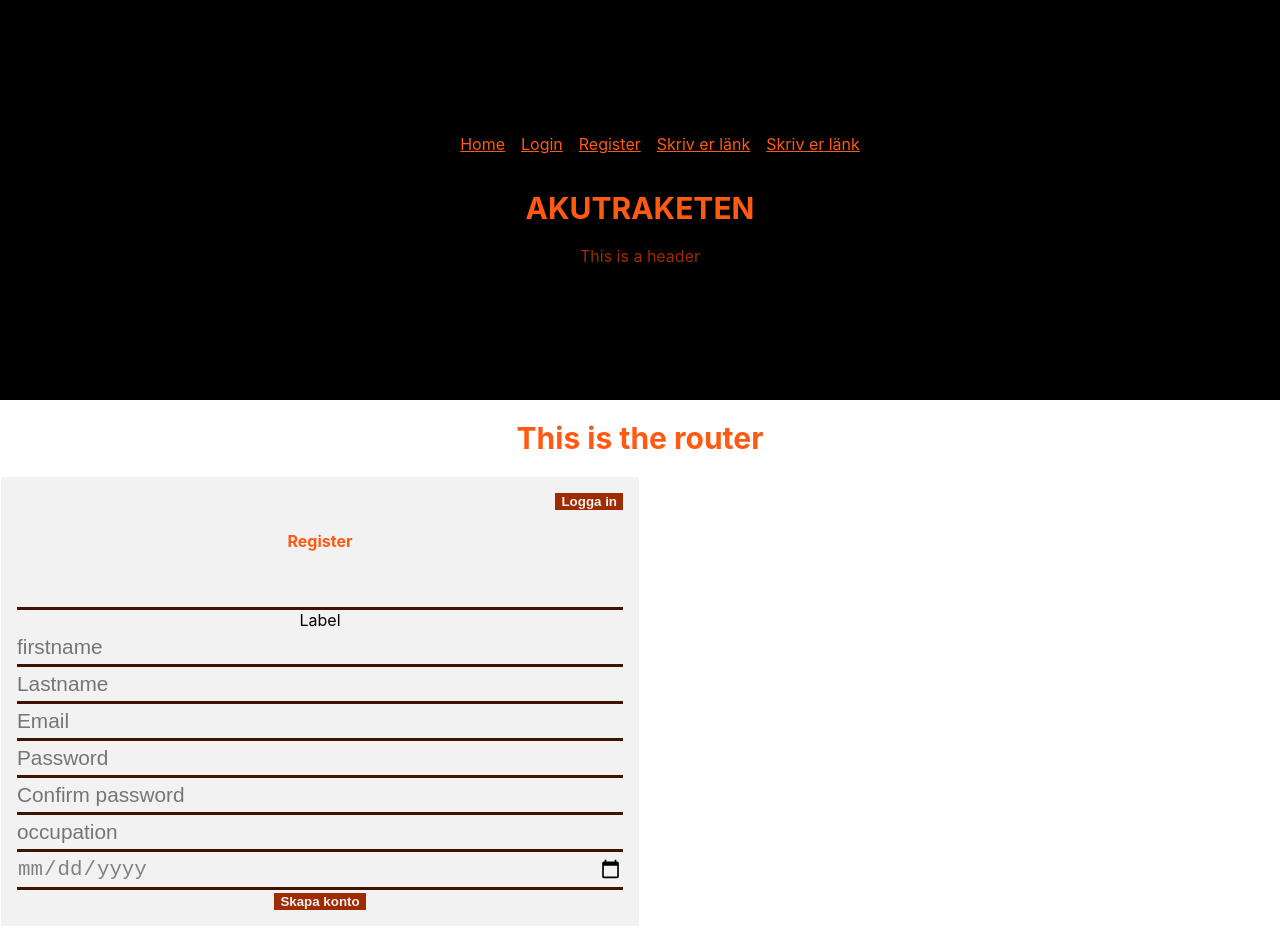
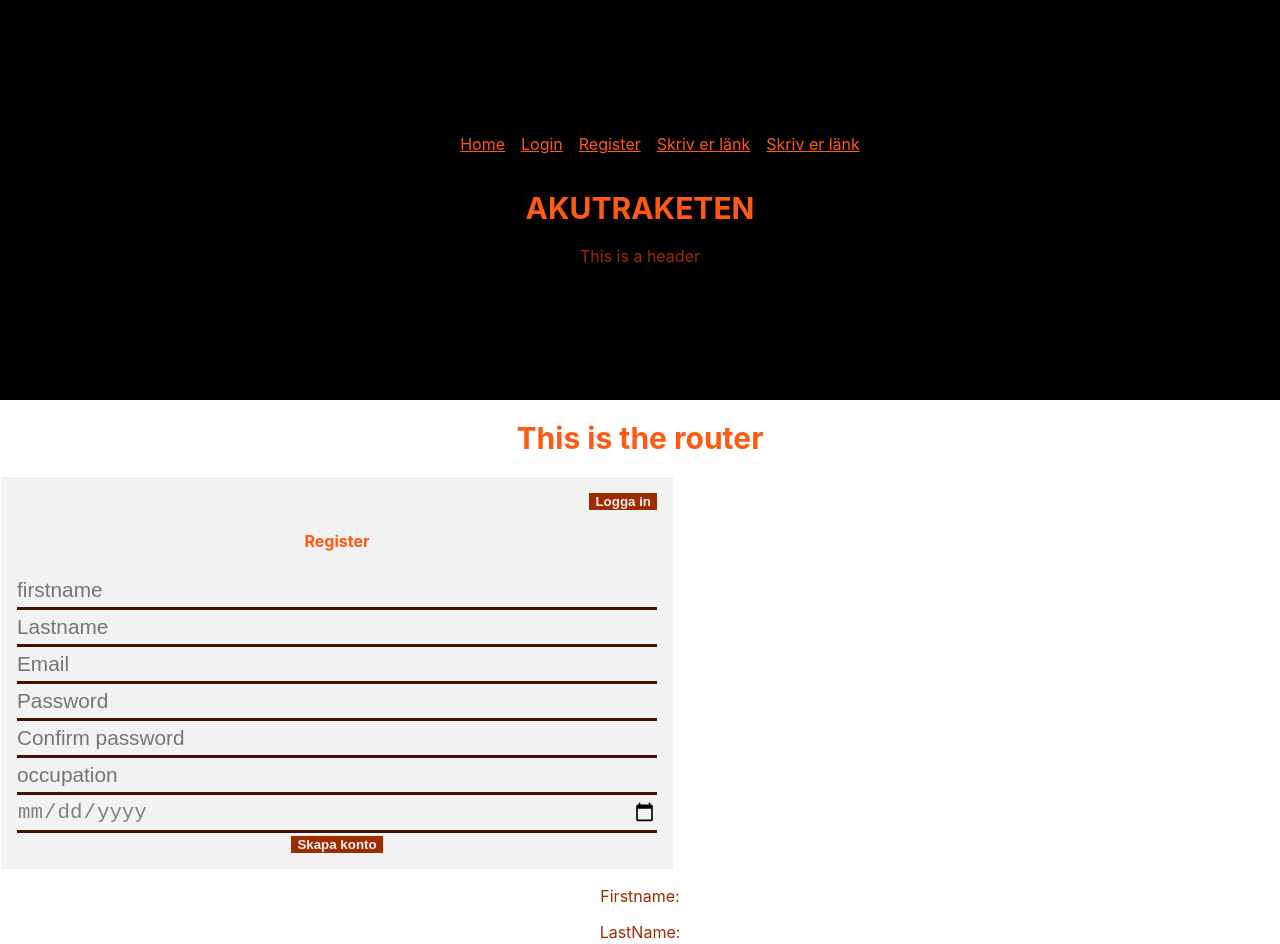
Before and after one commit to Tootfarangi90/Tjanstformedlingssida-FE, a React (Create React App) app: page /register in a window 1280 px wide. Shown: the top 944 px of the page. Built offline with nearby package versions, Linux system fonts and the light colour scheme.

Commit message:
login och reg småfix

```diff
--- a/src/components/login-register/Register.jsx
+++ b/src/components/login-register/Register.jsx
@@ -43,11 +43,6 @@
     <form onSubmit={onSubmit}>
       <h4>Register</h4>
 
-      <label for="inp" class="inp">
-      <input type="text" id="inp" placeholder="&nbsp;" />
-      <span className="label">Label</span>
-      <span className="focus-bg"></span>
-      </label>
 
         <input
          type="text"
@@ -102,7 +97,8 @@
         type="date"
         value={birthday}
         onChange={birthdayChanged}
-        step="1" />
+        step="1"
+        placeholder=''/>
         <button className='button'>Skapa konto</button>
     </form>
         </section>
--- a/src/components/login-register/login-register.css
+++ b/src/components/login-register/login-register.css
@@ -57,7 +57,7 @@
 }
 
 
-
+/*
 *, *::before, *::after {
     box-sizing: border-box;
   }
@@ -114,4 +114,4 @@
 
   .custom-field .error-message:empty {
     opacity: 0;
-  }
+  } */
```
